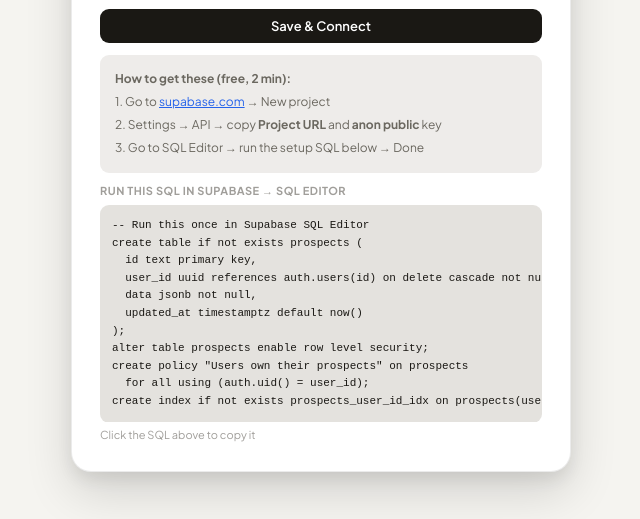
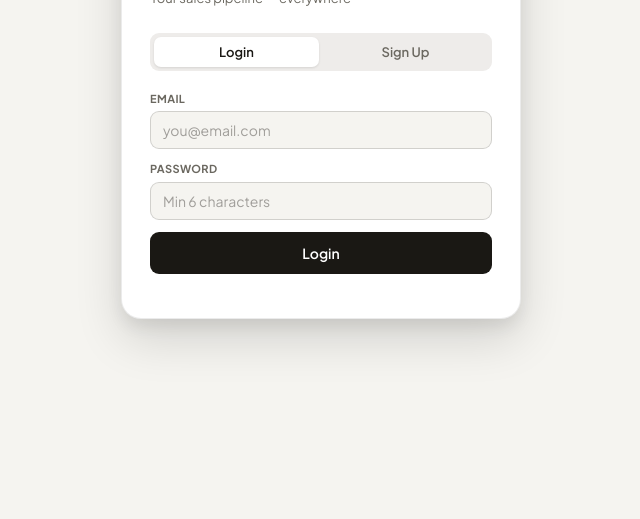
Before and after one commit to Monikarana27/CRM-Manager, a plain HTML site: page index.html in a window 1280 px wide. Shown: the part 281-800 px from the top of the page, without its empty margins (319-959 px from the left). Drawn offline with nearby package versions, Linux system fonts and the light colour scheme.

Commit message:
Add Supabase auth and real-time sync

```diff
--- a/index.html
+++ b/index.html
@@ -5,7 +5,7 @@
 <meta name="viewport" content="width=device-width, initial-scale=1.0, maximum-scale=1.0">
 <title>ProspectFlow</title>
 <link href="https://fonts.googleapis.com/css2?family=Plus+Jakarta+Sans:wght@300;400;500;600;700;800&display=swap" rel="stylesheet">
-<script src="https://cdn.jsdelivr.net/npm/@supabase/supabase-js@2"></script>
+<script src="https://cdn.jsdelivr.net/npm/@supabase/supabase-js@2.49.4/dist/umd/supabase.js"></script>
 <style>
 :root{
   --bg:#f5f4f0;--bg2:#fff;--bg3:#eeecea;--bg4:#e4e2de;
@@ -1218,16 +1218,14 @@
 document.getElementById('auth-pass')?.addEventListener('keydown',e=>{if(e.key==='Enter')doAuth()});
 
 // ═══════════════════════════════════════════════════
-//  BOOT — FIX #3 (boot): error handling for unreachable Supabase
+//  BOOT
 // ═══════════════════════════════════════════════════
 async function boot(){
-  const cfg = getCfg();
-  if(!cfg){
-    document.getElementById('auth-screen').style.display='none';
-    document.getElementById('setup-screen').style.display='flex';
-    return;
-  }
-  initSupabase(cfg.url, cfg.key);
+  // Credentials hard-coded — setup screen no longer needed
+  const SUPABASE_URL = 'https://pvvzhvopnyiczdkjiiep.supabase.co';
+  const SUPABASE_KEY = 'sb_publishable_Op1hewKvAzzlFnXijYCMkQ_-p1_I7ql';
+  initSupabase(SUPABASE_URL, SUPABASE_KEY);
+  localStorage.setItem(CFG_KEY, JSON.stringify({url: SUPABASE_URL, key: SUPABASE_KEY}));
   // FIX #8: wrap session check in try/catch so network errors surface
   try{
     const {data:{session}, error} = await SB.auth.getSession();
```
